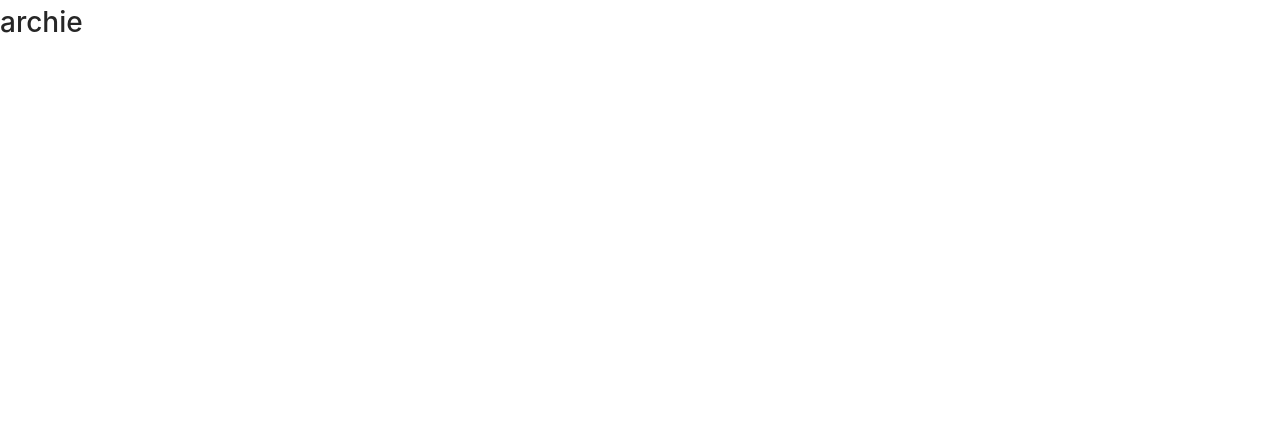
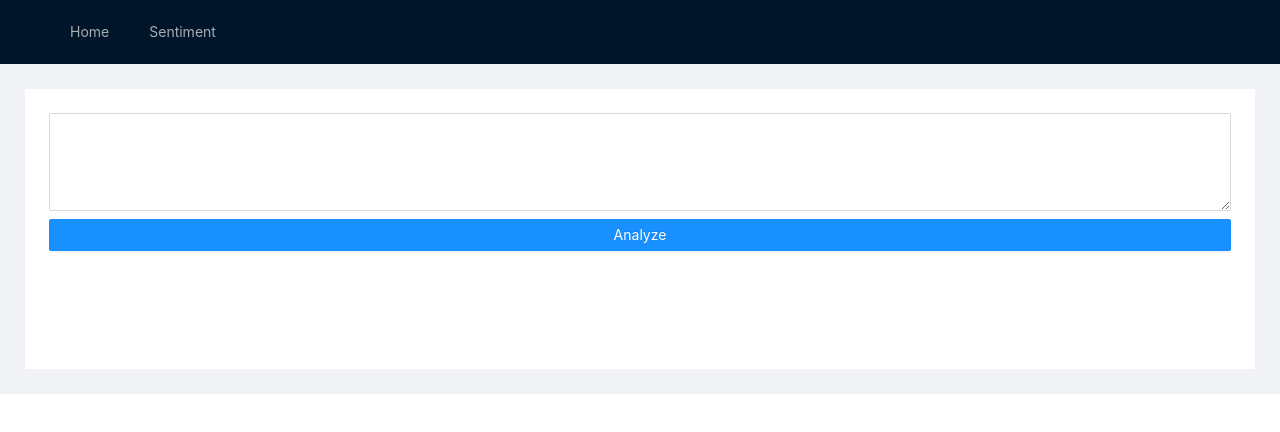
Before and after one commit to milooprojectid/demo-site, a React (Create React App) app: page /sentiment in a window 1280 px wide. Shown: the top 432 px of the page. Built offline with nearby package versions, Linux system fonts and the light colour scheme.

Commit message:
finish sentiment page prototype

```diff
--- a/src/App.css
+++ b/src/App.css
@@ -1,40 +1,20 @@
 @import '~antd/dist/antd.css';
 
-.App {
-  text-align: center;
+.site-layout-content {
+  min-height: 280px;
+  padding: 24px;
+  background: #fff;
 }
 
-.App-logo {
-  height: 40vmin;
-  pointer-events: none;
+#components-layout-demo-top .logo {
+  float: left;
+  width: 120px;
+  height: 31px;
+  margin: 16px 24px 16px 0;
+  background: rgba(255, 255, 255, 0.3);
 }
 
-@media (prefers-reduced-motion: no-preference) {
-  .App-logo {
-    animation: App-logo-spin infinite 20s linear;
-  }
+.ant-row-rtl #components-layout-demo-top .logo {
+  float: right;
+  margin: 16px 0 16px 24px;
 }
-
-.App-header {
-  background-color: #282c34;
-  min-height: 100vh;
-  display: flex;
-  flex-direction: column;
-  align-items: center;
-  justify-content: center;
-  font-size: calc(10px + 2vmin);
-  color: white;
-}
-
-.App-link {
-  color: #61dafb;
-}
-
-@keyframes App-logo-spin {
-  from {
-    transform: rotate(0deg);
-  }
-  to {
-    transform: rotate(360deg);
-  }
-}
--- a/src/App.tsx
+++ b/src/App.tsx
@@ -1,20 +1,46 @@
+import { Menu, Layout } from 'antd';
 import React from 'react';
-import { BrowserRouter as Router, Route, Switch } from 'react-router-dom';
+import './App.css';
 
-import './App.css';
+import { BrowserRouter as Router, Link, Route, Switch } from 'react-router-dom';
 import SentimentPage from './pages/Sentiment';
+
+const { Header, Content } = Layout;
 
 function App() {
   return (
     <Router>
+      <Layout className="layout">
+
+        <Header>
+          <div className="logo" />
+          <Menu theme="dark" mode="horizontal">
+            <Menu.Item>
+              <Link to="/">Home</Link>
+            </Menu.Item>
+            <Menu.Item key="2">
+              <Link to="/sentiment">Sentiment</Link>
+            </Menu.Item>
+          </Menu>
+        </Header>
+
+        <Content style={{ padding: '25px 25px' }}>
+          <div className="site-layout-content">
             <Switch>
               <Route path="/sentiment">
-          <SentimentPage name="archie" />
+                <SentimentPage />
               </Route>
               <Route path="/">
                 <h1>Home</h1>
               </Route>
             </Switch>
+          </div>
+        </Content>
+
+        {/* <Footer style={{ textAlign: 'center' }}>
+          Miloo Project 2020
+        </Footer> */}
+      </Layout>
     </Router>
   );
 }
--- a/src/pages/Sentiment.tsx
+++ b/src/pages/Sentiment.tsx
@@ -1,9 +1,21 @@
+import { Button, Col, Input, Row, Space } from "antd";
 import React from "react";
 
-export const SentimentPage = (props: { name: string }) => {
+const { TextArea } = Input;
+
+export const SentimentPage = () => {
 
     return (
-        <h1>{props.name}</h1>
+        <Row>
+            <Col span={24} >
+                <Space direction='vertical' style={{ 'width': "100%" }}>
+                    <TextArea rows={4} />
+                    <Button type="primary" block>
+                        Analyze
+                    </Button>
+                </Space>
+            </Col>
+        </Row>
     )
 }
 
```
Also changed, not shown: 1 other file (tests, documents, lock files or other folders). Lines whose indentation alone changed are shown as unchanged.
